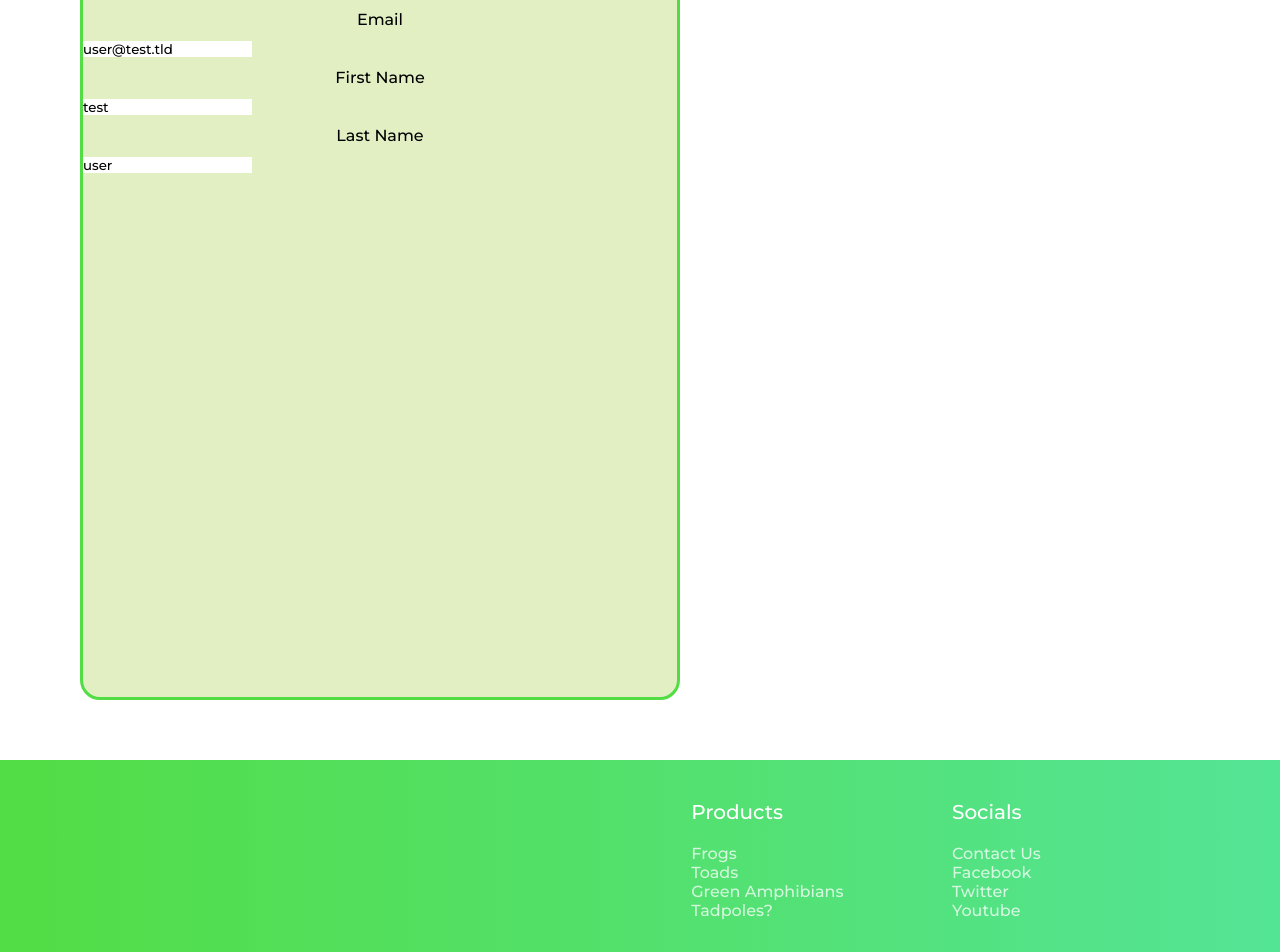
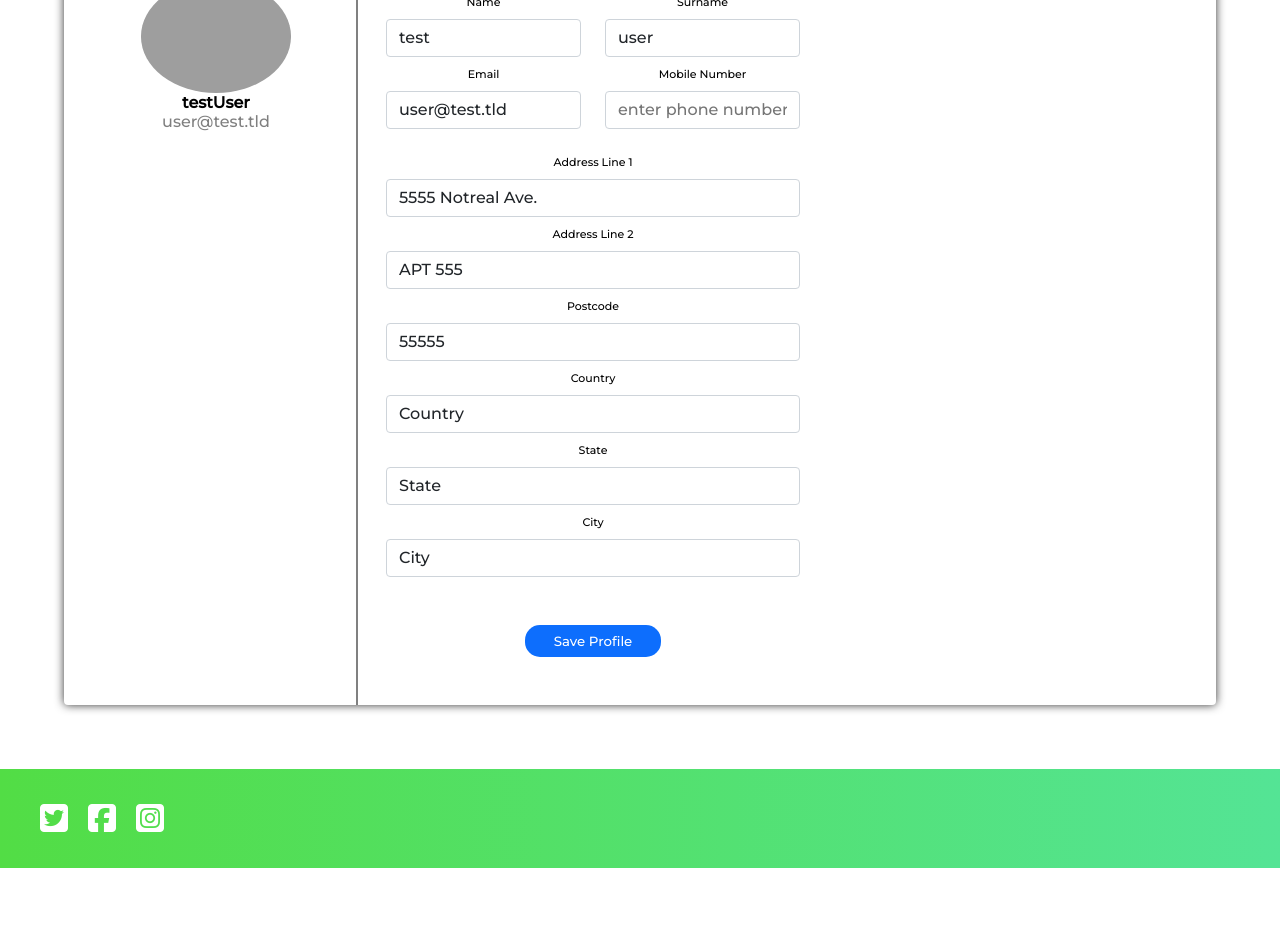
Before and after one commit to sarah-blazic/JavaScript-Blues, a React (Create React App) app in the folder client/: page /account in a window 1280 px wide. Shown: the part 180-1132 px from the top of the page. After the commit the page ends 1048 px from the top, so only its background shows below. Built offline with nearby package versions, Linux system fonts and the light colour scheme; grey boxes are pictures that could not be loaded.

Commit message:
Finished account page.

```diff
--- a/client/src/components/Account/Account.css
+++ b/client/src/components/Account/Account.css
@@ -1,10 +1,148 @@
-.info-wrapper {
-    margin-top: 80px;
-    margin-left: 80px;
-    border-color: rgb(84, 228, 149);
-    border: 3px solid rgb(82, 221, 69);
-    border-radius: 20px;
-    background-color: #e2efc3;
-    width: 600px;
-    height: 800px;
+.account-container {
+    width: 90vw;
+    padding-right: 1.5rem;
+    padding-left: 1.5rem;
+    margin: 5vw;
+    border-radius: 0.25rem;
+    background-color: #fff;
+    box-shadow: rgba(0, 0, 0, 0.8) 0 0 10px;
 }
+
+h4 {
+    margin-top: 0;
+    margin-bottom: 0.5rem;
+    font-weight: 500;
+    line-height: 1.2;
+    font-size: calc(1.275rem + 0.3vw);
+}
+
+input {
+    display: block;
+    width: 100%;
+    padding: 0.375rem 0.75rem;
+    font-size: 1rem;
+    font-weight: 400;
+    line-height: 1.5;
+    color: #212529;
+    background-color: #fff;
+    background-clip: padding-box;
+    border: 1px solid #ced4da;
+    -webkit-appearance: none;
+    -moz-appearance: none;
+    appearance: none;
+    border-radius: 0.25rem;
+    transition: border-color 0.15s ease-in-out,box-shadow 0.15s ease-in-out;
+}
+
+  label {
+      font-size: 11px;
+  }
+
+  .col {
+    display: flex;
+    flex-wrap: wrap;
+    margin-top: 0;
+    margin-right: -0.75rem;
+    margin-left: -0.75rem;
+  }
+
+  .col > *{
+    flex-shrink: 0;
+    width: 100%;
+    max-width: 100%;
+    padding-right: 0.75rem;
+    padding-left: 0.75rem;
+    margin-top: 0;
+  }
+
+  .btn-primary {
+    position: relative;
+    z-index: 2;
+    color: #fff;
+    background-color: #0d6efd;
+    border-color: #0d6efd;
+    border-radius: 15px;
+    width: 8.5rem;
+    height: 2rem;
+    box-shadow: none;
+    border: none;
+  }
+
+  .btn-primary:hover{
+    color: #fff;
+    background-color: #0b5ed7;
+    border-color: #0a58ca;
+  }
+
+  .btn-primary:focus, .btn-check:focus + .btn-primary {
+    color: #fff;
+    background-color: #0b5ed7;
+    border-color: #0a58ca;
+    box-shadow: 0 0 0 0.25rem rgba(49, 132, 253, 0.5);
+  }
+
+  .profile-img {
+    border-radius: 50%;
+    margin-top: 3rem;
+  }
+
+  .contact {
+    flex: 0 0 auto;
+    width: 50%;
+  }
+
+  .address-container {
+    margin-top: 1rem;
+  }
+
+  .address {
+    flex: 0 0 auto;
+    width: 100%;
+  }
+
+  .account-info-container {
+    flex: 0 0 auto;
+    width: 25%;
+    border-right: 2px solid grey;
+  }
+
+  .account-info {
+    display: flex;
+    flex-direction: column;
+    align-items: center;
+    text-align: center;
+    padding: 1rem;
+    padding-top: 3rem;
+    padding-bottom: 3rem;
+  }
+
+  .account-settings-container {
+    flex: 0 0 auto;
+    width: 41.66666667%;
+  }
+
+  .account-settings {
+    padding: 1rem;
+    padding-top: 3rem;
+    padding-bottom: 3rem;
+  }
+
+  .heading-container {
+    display: flex;
+    justify-content: space-between;
+    align-items: center;
+    margin-bottom: 1rem;
+  }
+
+  .submit-button-container {
+    margin-top: 3rem;
+    text-align: center;
+  }
+
+  .contact-info {
+    margin-top: 0.5rem;
+  }
+
+  .email {
+    color: rgba(0, 0, 0, 0.5);
+  }
--- a/client/src/components/Account/Account.js
+++ b/client/src/components/Account/Account.js
@@ -5,38 +5,78 @@ class Account extends Component {
     constructor(props) {
         super(props);
         this.state = {
+            img: '',
             username: '',
             email: '',
             first_name: '',
             last_name: '',
+            phone_number: '',
+            address: {
+                line_1: '',
+                line_2: '',
+                postal_code: '',
+                state: '',
+                country: '',
+                state: '',
+                city: ''
+            }
         };
     }
 
     getDefaults() {
        return {
+            img: 'https://riverlegacy.org/wp-content/uploads/2021/07/blank-profile-photo.jpeg',
             username: 'testUser',
             email: 'user@test.tld',
             first_name: 'test',
-            last_name: 'user'
+            last_name: 'user',
+            phone_number: '',
+            address: {
+                line_1: '5555 Notreal Ave.',
+                line_2: 'APT 555',
+                postal_code: '55555',
+                state: 'State',
+                country: 'Country',
+                city: 'City'
+            }
        };
     }
 
     render () {
-        const {username,email,first_name,last_name} = (this.state.username == '') ? this.getDefaults() : this.state;
-        return (<div className="info-wrapper">
-            <div className="username">
-                <h1>Personal Info</h1>
-                <label for="u_name">Username</label>
-                <input id="u_name" value={username}></input>
-                <label for="u_email">Email</label>
-                <input id="u_email" value={email}></input>
-                <label for="u_fname">First Name</label>
-                <input id="u_fname" value={first_name}></input>
-                <label for="u_lname">Last Name</label>
-                <input id="u_lname" value={last_name}></input>
-
+        const {img,username,email,first_name,last_name,phone_number,address} = (this.state.username == '') ? this.getDefaults() : this.state;
+        return (<div className="account-container">
+        <div className="col">
+            <div className="account-info-container">
+                <div className="account-info">
+                  <img className="profile-img" width="150px" src={img} />
+                  <b>{username}</b>
+                  <span className="email">{email}</span>
+                </div>
             </div>
-        </div>);
+            <div className="account-settings-container">
+                <div className="account-settings">
+                    <div className="heading-container">
+                        <h4>Account Settings</h4>
+                    </div>
+                    <div className="col contact-info">
+                        <div className="contact"><label>Name</label><input type="text" placeholder="enter first name" value={first_name} autocomplete="chrome-off"/></div>
+                        <div className="contact"><label>Surname</label><input type="text" placeholder="enter last name" value={last_name} autocomplete="chrome-off"/></div>
+                        <div className="contact"><label>Email</label><input type="email" placeholder="enter email id" value={email} autocomplete="chrome-off"/></div>
+                        <div className="contact"><label>Mobile Number</label><input type="tel" placeholder="enter phone number" value={phone_number} pattern="[0-9]{3}-[0-9]{2}-[0-9]{3}" autocomplete="chrome-off"/></div>
+                    </div>
+                    <div className="col address-container">
+                        <div className="address"><label>Address Line 1</label><input type="text" placeholder="enter address line 1" value={address.line_1} autocomplete="chrome-off"/></div>
+                        <div className="address"><label>Address Line 2</label><input type="text" placeholder="enter address line 2" value={address.line_2} autocomplete="chrome-off"/></div>
+                        <div className="address"><label>Postcode</label><input type="text" placeholder="enter postcode" value={address.postal_code} autocomplete="chrome-off"/></div>
+                        <div className="address"><label>Country</label><input type="text" placeholder="enter country" value={address.country} autocomplete="chrome-off"/></div>
+                        <div className="address"><label>State</label><input type="text" placeholder="enter state" value={address.state} autocomplete="chrome-off"/></div>
+                        <div className="address"><label>City</label><input type="text" placeholder="enter city" value={address.city} autocomplete="chrome-off"/></div>
+                    </div>
+                    <div className="submit-button-container"><button className="btn-primary" type="button">Save Profile</button></div>
+                </div>
+            </div>
+        </div>
+    </div>);
     }
 }
 
--- a/client/src/components/Footer/Footer.css
+++ b/client/src/components/Footer/Footer.css
@@ -1,47 +1,21 @@
 .footer-content {
-    position: relative;
-    padding: 40px 10vw;
-    padding-bottom: 80px;
+    padding: 40px;
     background: linear-gradient(
         90deg,
         rgb(82, 221, 69) 0%,
         rgb(84, 228, 149) 100%
     );
-    display: flex;
     width: 100%;
-    justify-content: space-between;
     margin-top: 60px;
 }
 
-.footer-content .padding{ /* Same height for logo if any */
-    height: 160px;
+.icon {
+    margin-left: auto;
+    margin-right: 20px;
+    display: inline-flexbox;
+    justify-content: flex-end;
 }
 
-.footer-ul-container{
-    width: 45%;
-    display: flex;
-    justify-content: space-between;
+.fa-brands {
+    color: white;
 }
-
-.category{
-    width: 200px;
-    list-style: none;
-}
-
-.category-title{
-    grid-column: span 2;
-    text-transform: capitalize;
-    color: #fff;
-    font-size: 20px;
-    margin-bottom: 20px;
-}
-
-.category .footer-link{
-    text-decoration: none;
-    text-transform: capitalize;
-    color: rgba(255, 255, 255, 0.75);
-}
-
-.footer-link:hover{
-    color: #fff;
-}
--- a/client/src/components/Footer/Footer.js
+++ b/client/src/components/Footer/Footer.js
@@ -4,45 +4,14 @@ import "./Footer.css";
 class Footer extends Component {
     constructor(props) {
         super(props);
-        const products = {
-            "Frogs":"#",
-            "Toads":"#",
-            "Green Amphibians":"#",
-            "Tadpoles?":"#"
-        };
-        const socials = {
-            "Contact Us":"#",
-            "Facebook":"#",
-            "Twitter":"#",
-            "Youtube":"#"
-        };
-        let key = "";
-        this.productLinks = [];
-        for (key in products) {
-            this.productLinks.push(
-                <li><a href={products[key]} className="footer-link">{key}</a></li>
-            );
-        }
-        this.socialLinks = [];
-        for (key in socials) {
-            this.socialLinks.push(
-                <li><a href={socials[key]} className="footer-link">{key}</a></li>
-            );
-        }
     }
 
     render () {
         return (<div className="footer-content">
-            <div className="padding"></div>
-            <div className="footer-ul-container">
-                <ul className="category">
-                    <li className="category-title">Products</li>
-                    {this.productLinks}
-                </ul>
-                <ul className="category">
-                    <li className="category-title">Socials</li>
-                    {this.socialLinks}
-                </ul>
+            <div className="icons-container">
+                <i class="fa-brands fa-twitter-square fa-2xl icon"></i>
+                <i class="fa-brands fa-facebook-square fa-2xl icon"></i>
+                <i class="fa-brands fa-instagram-square fa-2xl icon"></i>
             </div>
         </div>);
     }
```
